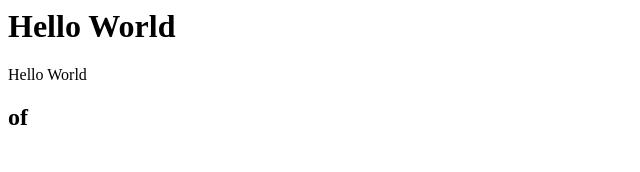
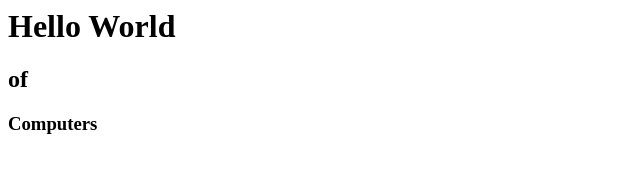
Before and after one commit to nivasgsri/Project1, a plain HTML site: page index.html in a window 1280 px wide. Shown: the whole page, without its empty margins (0-640 px from the left). Drawn offline with Linux system fonts and the light colour scheme.

Commit message:
lines added in html

```diff
--- a/index.html
+++ b/index.html
@@ -1,3 +1,3 @@
 <h1>Hello World</h1>
-<head>Hello World</head>
 <h2>of</h2>
+<h3>Computers</h3>
```
